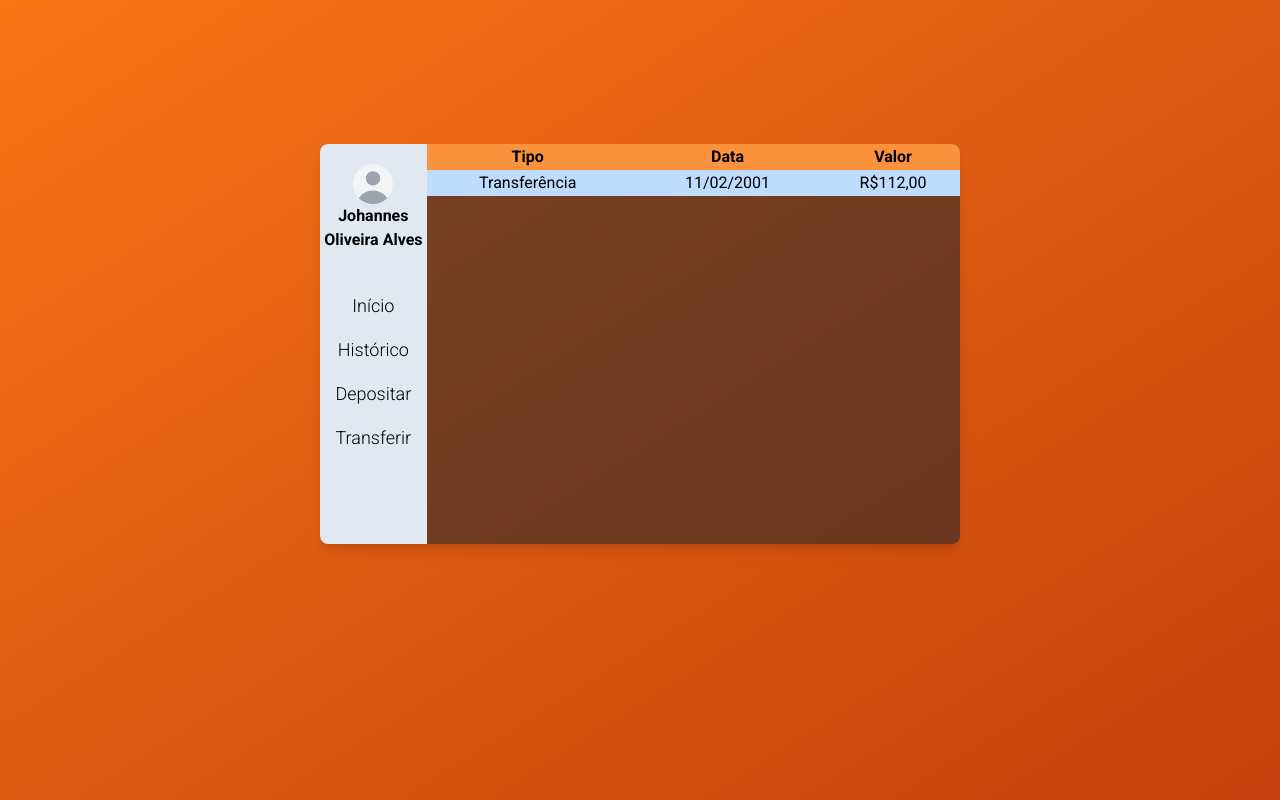
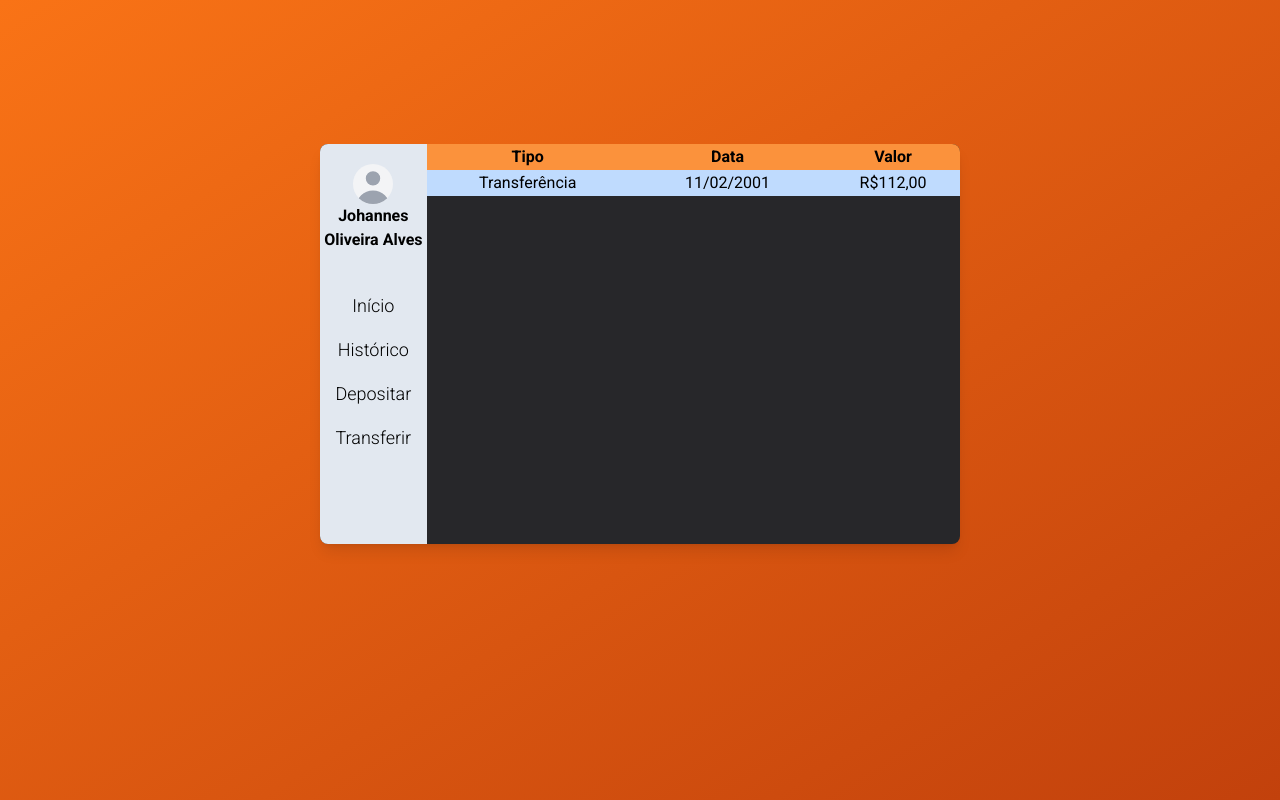
Before and after one commit to JohannesAlves/Bank-Study, a React (Vite) app in the folder web/: page / in a window 1280 px wide. Built offline with nearby package versions, Linux system fonts and the light colour scheme.

Commit message:
refactor: change app background color.

```diff
--- a/web/src/App.tsx
+++ b/web/src/App.tsx
@@ -4,7 +4,7 @@ import Profile from "./pages/Profile";
 function App() {
     return (
         <div className="bg-gradient-to-br from-orange-500 to-orange-700 w-screen h-screen fixed font-mono">
-            <div className="bg-zinc-800  bg-opacity-60 h-2/4  w-2/4 mx-auto mt-36  rounded-lg shadow-lg">
+            <div className="bg-zinc-800  h-2/4  w-2/4 mx-auto mt-36  rounded-lg shadow-lg">
                 <Profile />
             </div>
         </div>
```
